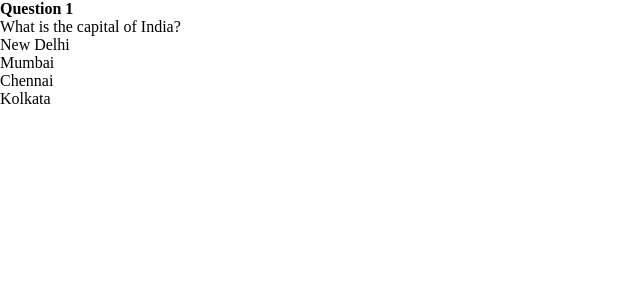
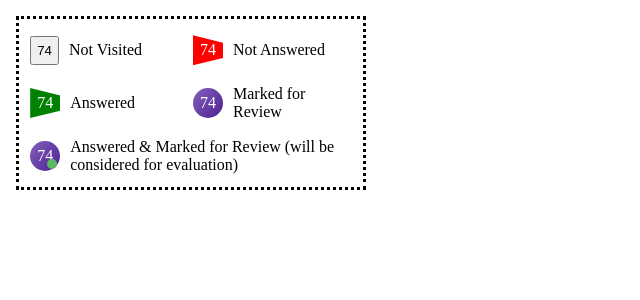
Before and after one commit to Iitpulse/client-test, a React (Create React App) app: page / in a window 1280 px wide. Shown: the top 300 px of the page, without its empty margins (0-640 px from the left). Built offline with nearby package versions, Linux system fonts and the light colour scheme.

Commit message:
added legend component

```diff
--- a/package.json
+++ b/package.json
@@ -20,7 +20,7 @@
     "web-vitals": "^2.1.4"
   },
   "scripts": {
-    "start": "export PORT=3001 && react-scripts start",
+    "start": "set PORT=3001 && react-scripts start",
     "build": "react-scripts build",
     "test": "react-scripts test",
     "eject": "react-scripts eject"
--- /dev/null
+++ b/src/components/Legend/Legend.module.scss
@@ -0,0 +1,106 @@
+.container {
+  border: dotted black 3px;
+  margin: 1rem;
+  padding: 0.7rem;
+  width: 350px;
+  height: auto;
+  display: flex;
+  flex-wrap: wrap;
+  gap: 0.8rem;
+
+  .large {
+    flex: 2;
+  }
+
+  .subContainer {
+    display: flex;
+    align-items: center;
+    justify-content: flex-start;
+    width: 150px;
+    height: 40px;
+
+    .notVisitedBtn {
+      padding: 5px;
+    }
+
+    .notAnswered {
+      height: 30px;
+      width: 30px;
+      background: red;
+      clip-path: polygon(0 0, 100% 25%, 100% 76%, 0% 100%);
+      display: flex;
+      align-items: center;
+      justify-content: center;
+      padding: 5px;
+      color: #fff;
+    }
+
+    .answered {
+      height: 30px;
+      width: 30px;
+      background: green;
+      clip-path: polygon(0 0, 100% 25%, 100% 76%, 0% 100%);
+      display: flex;
+      align-items: center;
+      justify-content: center;
+      padding: 5px;
+      color: #fff;
+    }
+
+    .markForReview {
+      color: #fff;
+
+      width: 30px;
+      height: 30px;
+      border-radius: 50%;
+
+      background: rgb(2, 0, 36);
+      background: linear-gradient(
+        129deg,
+        rgba(2, 0, 36, 1) 0%,
+        rgba(131, 96, 187, 1) 0%,
+        rgba(77, 32, 146, 1) 100%
+      );
+      padding: 5px 7px;
+      display: flex;
+      align-items: center;
+      justify-content: center;
+    }
+
+    .answeredAndMarkForReview {
+      width: 30px;
+      height: 30px;
+      border-radius: 50%;
+      background: rgb(2, 0, 36);
+      background: linear-gradient(
+        129deg,
+        rgba(2, 0, 36, 1) 0%,
+        rgba(131, 96, 187, 1) 0%,
+        rgba(77, 32, 146, 1) 100%
+      );
+      padding: 5px 7px;
+      color: #fff;
+      display: flex;
+      align-items: center;
+      justify-content: center;
+      position: relative;
+      &::after {
+        content: "";
+        background: #5cb85c;
+        width: 10px;
+        height: 10px;
+        border-radius: 50%;
+        position: absolute;
+        bottom: 0;
+        right: 0;
+        margin-bottom: 2px;
+        margin-right: 3px;
+      }
+    }
+
+    span {
+      margin-left: 10px;
+      font-size: 1rem;
+    }
+  }
+}
--- /dev/null
+++ b/src/components/Legend/Legend.tsx
@@ -0,0 +1,37 @@
+import clsx from "clsx";
+import styles from "./Legend.module.scss";
+
+const Legend = () => {
+  return (
+    <div className={styles.container}>
+      <div className={styles.subContainer}>
+        <button className={styles.notVisitedBtn}>74</button>
+        <span>Not Visited</span>
+      </div>
+
+      <div className={styles.subContainer}>
+        <div className={styles.notAnswered}>74</div>
+        <span>Not Answered</span>
+      </div>
+
+      <div className={styles.subContainer}>
+        <div className={styles.answered}>74</div>
+        <span>Answered</span>
+      </div>
+
+      <div className={styles.subContainer}>
+        <div className={styles.markForReview}>74</div>
+        <span>Marked for Review</span>
+      </div>
+
+      <div className={clsx(styles.subContainer, styles.large)}>
+        <div className={styles.answeredAndMarkForReview}>74</div>
+        <span>
+          Answered & Marked for Review (will be considered for evaluation)
+        </span>
+      </div>
+    </div>
+  );
+};
+
+export default Legend;
--- a/src/pages/Home/Home.tsx
+++ b/src/pages/Home/Home.tsx
@@ -1,4 +1,5 @@
 import { Question } from "../../components";
+import Legend from "../../components/Legend/Legend";
 import styles from "./Home.module.scss";
 
 const Home = () => {
@@ -17,7 +18,7 @@ const Home = () => {
   ];
   return (
     <div>
-      {questions.map((question, i) => (
+      {/* {questions.map((question, i) => (
         <Question
           question={question.question}
           options={question.options}
@@ -26,7 +27,8 @@ const Home = () => {
           key={question.question}
           type="mcq"
         />
-      ))}
+      ))} */}
+      <Legend />
     </div>
   );
 };
```
Also changed, not shown: 1 other file (tests, documents, lock files or other folders).
